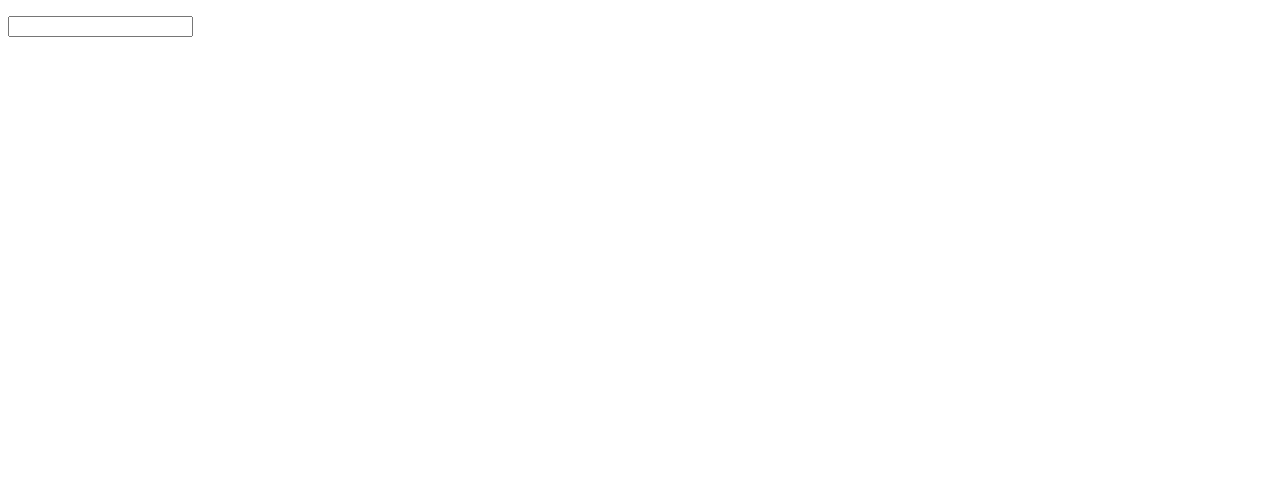
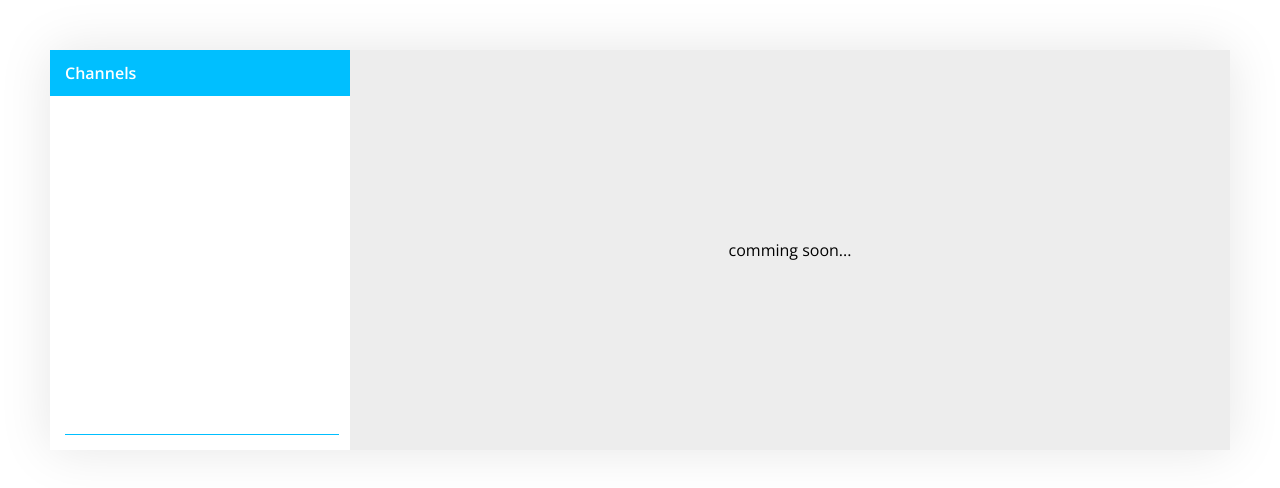
Before and after one commit to sergelerner/knowthen-real-time-app, a React app: page / in a window 1280 px wide. Shown: the top 488 px of the page. Built offline with nearby package versions, Linux system fonts and the light colour scheme.

Commit message:
Introduce initial styles with styled components

```diff
--- a/package.json
+++ b/package.json
@@ -13,6 +13,7 @@
     "prop-types": "^15.6.1",
     "react": "^16.2.0",
     "react-dom": "^16.2.0",
+    "styled-components": "^3.2.5",
     "wepack": "^0.0.1"
   },
   "devDependencies": {
--- a/src/components/App.jsx
+++ b/src/components/App.jsx
@@ -1,5 +1,39 @@
 import React, { Component } from 'react';
-import ChannelSection from './channels/ChannelSection.jsx';
+import ChannelSection from './channels/index.jsx';
+import styled, { ThemeProvider } from 'styled-components';
+
+import Styles from './styles/index.js';
+
+const AppWrapper = styled.main`
+  display: flex;
+  flex-direction: row;
+  margin: ${props => props.theme.spaceL};
+  box-shadow: 0 0 50px rgba(0,0,0,.1);
+`;
+
+const AppSidePanel = styled.aside`
+  width: ${props => props.theme.sidePanelW};
+`;
+
+const AppMainPanel = styled.section`
+  width: calc(100% - ${props => props.theme.sidePanelW});
+  display: flex;
+  flex-direction: row;
+  justify-content: center;
+  align-items: center;
+
+  background: #ededed;
+`;
+
+const theme = {
+  spaceM: '15px',
+  spaceL: '50px',
+  sidePanelW: '300px',
+  color: {
+    a: 'deepskyblue',
+    b: 'lightsteelblue',
+  },
+};
 
 class App extends Component {
   constructor(props) {
@@ -25,12 +59,20 @@ class App extends Component {
     const { channels } = this.state;
 
     return (
-      <main>
-        <ChannelSection
-          channels={channels}
-          addChannel={this.addChannel.bind(this)}
-          setChannel={this.setChannel.bind(this)}/>
-      </main>
+      <ThemeProvider theme={theme}>
+        <AppWrapper>
+          <AppSidePanel>
+            <ChannelSection
+              channels={channels}
+              addChannel={this.addChannel.bind(this)}
+              setChannel={this.setChannel.bind(this)}/>
+          </AppSidePanel>
+
+          <AppMainPanel>
+            <p>comming soon...</p>
+          </AppMainPanel>
+        </AppWrapper>
+      </ThemeProvider>
     );
   }
 }
--- a/src/components/channels/Channel.jsx
+++ b/src/components/channels/Channel.jsx
@@ -1,5 +1,11 @@
 import React, { Component } from 'react';
 import PropTypes from 'prop-types';
+import styled from 'styled-components';
+
+const ChannelItem = styled.li`
+  margin: 15px 0;
+  color: ${props => props.theme.color.b};
+`;
 
 class Channel extends Component {
   onClick() {
@@ -10,11 +16,11 @@ class Channel extends Component {
   render() {
     const { channel } = this.props;
     return (
-      <li>
+      <ChannelItem>
         <a onClick={this.onClick.bind(this)}>
           { channel.name }
         </a>
-      </li>
+      </ChannelItem>
     );
   }
 }
--- a/src/components/channels/ChannelForm.jsx
+++ b/src/components/channels/ChannelForm.jsx
@@ -1,5 +1,23 @@
 import React, { Component } from 'react';
 import PropTypes from 'prop-types';
+import styled from 'styled-components';
+
+const ChannelInput = styled.form`
+  padding: ${props => props.theme.spaceM};
+
+  > input {
+    width: 100%;
+
+    border: none;
+    outline: none;
+    background: transparent;
+
+    font-size: 16px;
+    font-weight: 100;
+
+    border-bottom: solid 1px ${props => props.theme.color.a};
+  }
+`;
 
 class ChannelForm extends Component {
   onSubmit(e) {
@@ -12,12 +30,12 @@ class ChannelForm extends Component {
 
   render() {
     return (
-      <form
+      <ChannelInput
         onSubmit={this.onSubmit.bind(this)}>
         <input
           type="text"
           ref={(node) => { this.inputNode = node; }} />
-      </form>
+      </ChannelInput>
     );
   }
 }
--- a/src/components/channels/ChannelSection.jsx
+++ /dev/null
@@ -1,35 +0,0 @@
-import React, { Component } from 'react';
-import PropTypes from 'prop-types';
-
-import Channel from './Channel.jsx';
-import ChannelForm from './ChannelForm.jsx';
-
-class ChannelSection extends Component {
-  render() {
-    const { channels, setChannel, addChannel } = this.props;
-    return (
-      <div>
-        <ul>
-          {
-            channels.map((item) => (
-              <Channel
-                key={item.name}
-                channel={item}
-                setChannel={setChannel}/>
-            ))
-          }
-        </ul>
-
-        <ChannelForm addChannel={addChannel} />
-      </div>
-    );
-  }
-}
-
-ChannelSection.propTypes = {
-  channels: PropTypes.array.isRequired,
-  setChannel: PropTypes.func.isRequired,
-  addChannel: PropTypes.func.isRequired,
-};
-
-export default ChannelSection;
--- /dev/null
+++ b/src/components/channels/index.jsx
@@ -0,0 +1,70 @@
+import React, { Component } from 'react';
+import PropTypes from 'prop-types';
+import styled from 'styled-components';
+
+import Channel from './Channel.jsx';
+import ChannelForm from './ChannelForm.jsx';
+
+const ChannelsWrapper = styled.section`
+  display: flex;
+  height: 400px;
+  flex-direction: column;
+`;
+
+const ChannelsHeader = styled.header`
+  flex: 0;
+  padding: ${props => props.theme.spaceM};
+  background: ${props => props.theme.color.a};
+  color: white;
+
+  > h2 {
+    font-weight: bold;
+  }
+`;
+
+const ChannelsBody = styled.div`
+  flex: 1;
+  padding: ${props => props.theme.spaceM};
+`;
+
+const ChannelsFooter = styled.footer`
+  flex: 0;
+`;
+
+class ChannelSection extends Component {
+  render() {
+    const { channels, setChannel, addChannel } = this.props;
+    return (
+      <ChannelsWrapper>
+        <ChannelsHeader>
+          <h2>Channels</h2>
+        </ChannelsHeader>
+
+        <ChannelsBody>
+          <ul>
+            {
+              channels.map((item) => (
+                <Channel
+                  key={item.name}
+                  channel={item}
+                  setChannel={setChannel}/>
+              ))
+            }
+          </ul>
+        </ChannelsBody>
+
+        <ChannelsFooter>
+          <ChannelForm addChannel={addChannel} />
+        </ChannelsFooter>
+      </ChannelsWrapper>
+    );
+  }
+}
+
+ChannelSection.propTypes = {
+  channels: PropTypes.array.isRequired,
+  setChannel: PropTypes.func.isRequired,
+  addChannel: PropTypes.func.isRequired,
+};
+
+export default ChannelSection;
--- /dev/null
+++ b/src/components/styles/index.js
@@ -0,0 +1,2 @@
+import CSSReset from './reset.js';
+import Typography from './type.js';
--- /dev/null
+++ b/src/components/styles/reset.js
@@ -0,0 +1,47 @@
+import { injectGlobal } from 'styled-components';
+
+injectGlobal`
+  html, body, div, span, applet, object, iframe,
+  h1, h2, h3, h4, h5, h6, p, blockquote, pre,
+  a, abbr, acronym, address, big, cite, code,
+  del, dfn, em, img, ins, kbd, q, s, samp,
+  small, strike, strong, sub, sup, tt, var,
+  b, u, i, center,
+  dl, dt, dd, ol, ul, li,
+  fieldset, form, label, legend,
+  table, caption, tbody, tfoot, thead, tr, th, td,
+  article, aside, canvas, details, embed,
+  figure, figcaption, footer, header, hgroup,
+  menu, nav, output, ruby, section, summary,
+  time, mark, audio, video {
+  	margin: 0;
+  	padding: 0;
+  	border: 0;
+  	font-size: 100%;
+  	font: inherit;
+  	vertical-align: baseline;
+  }
+  /* HTML5 display-role reset for older browsers */
+  article, aside, details, figcaption, figure,
+  footer, header, hgroup, menu, nav, section {
+  	display: block;
+  }
+  body {
+  	line-height: 1;
+  }
+  ol, ul {
+  	list-style: none;
+  }
+  blockquote, q {
+  	quotes: none;
+  }
+  blockquote:before, blockquote:after,
+  q:before, q:after {
+  	content: '';
+  	content: none;
+  }
+  table {
+  	border-collapse: collapse;
+  	border-spacing: 0;
+  }
+`;
--- /dev/null
+++ b/src/components/styles/type.js
@@ -0,0 +1,13 @@
+import { injectGlobal } from 'styled-components';
+
+injectGlobal`
+  @import url('https://fonts.googleapis.com/css?family=Open+Sans:300,400,600');
+  /* http://meyerweb.com/eric/tools/css/reset/
+     v2.0 | 20110126
+     License: none (public domain)
+  */
+
+  body {
+    font-family: 'Open Sans', sans-serif;
+  }
+`;
```
Also changed, not shown: 1 other file (tests, documents, lock files or other folders).
